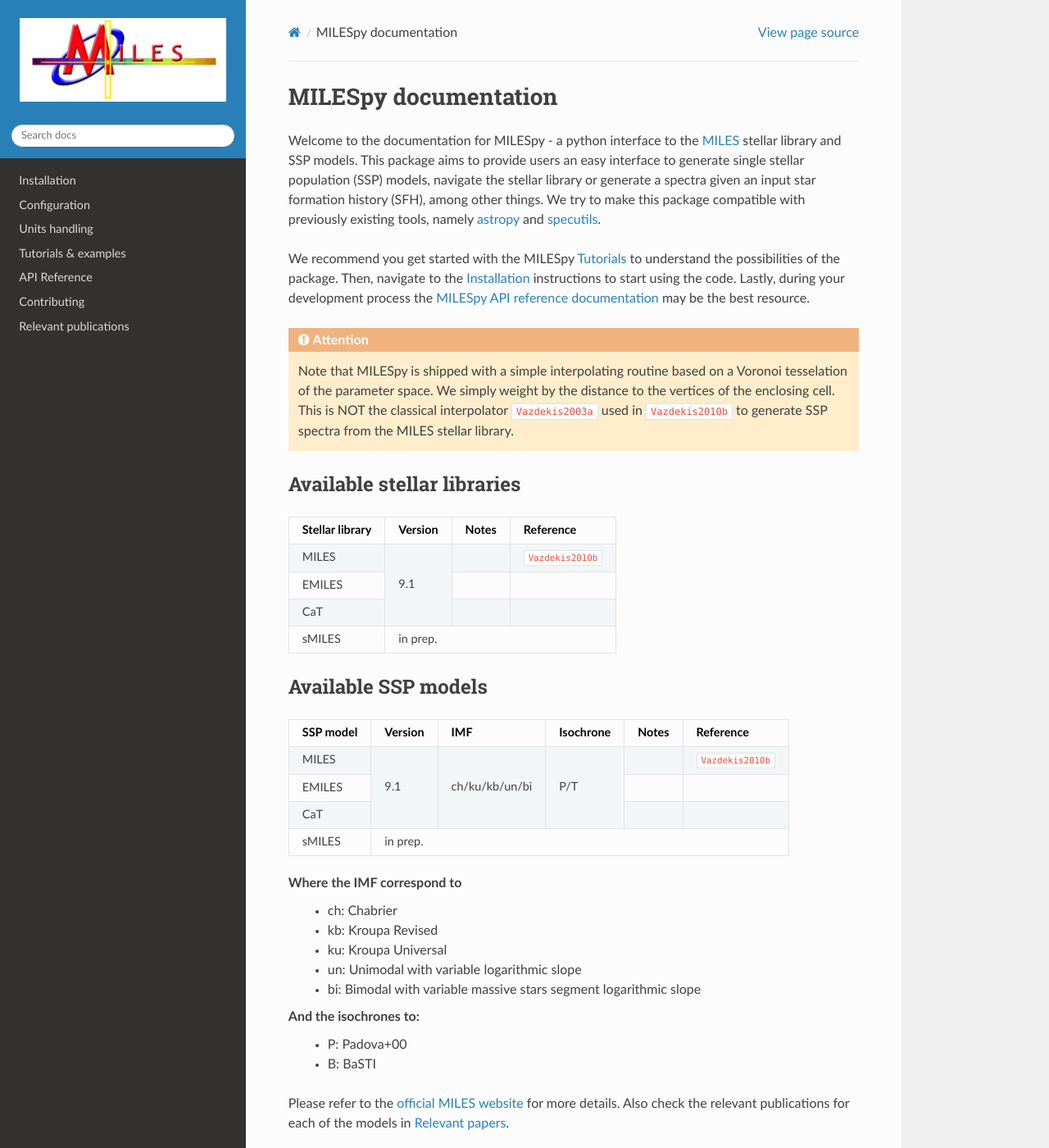
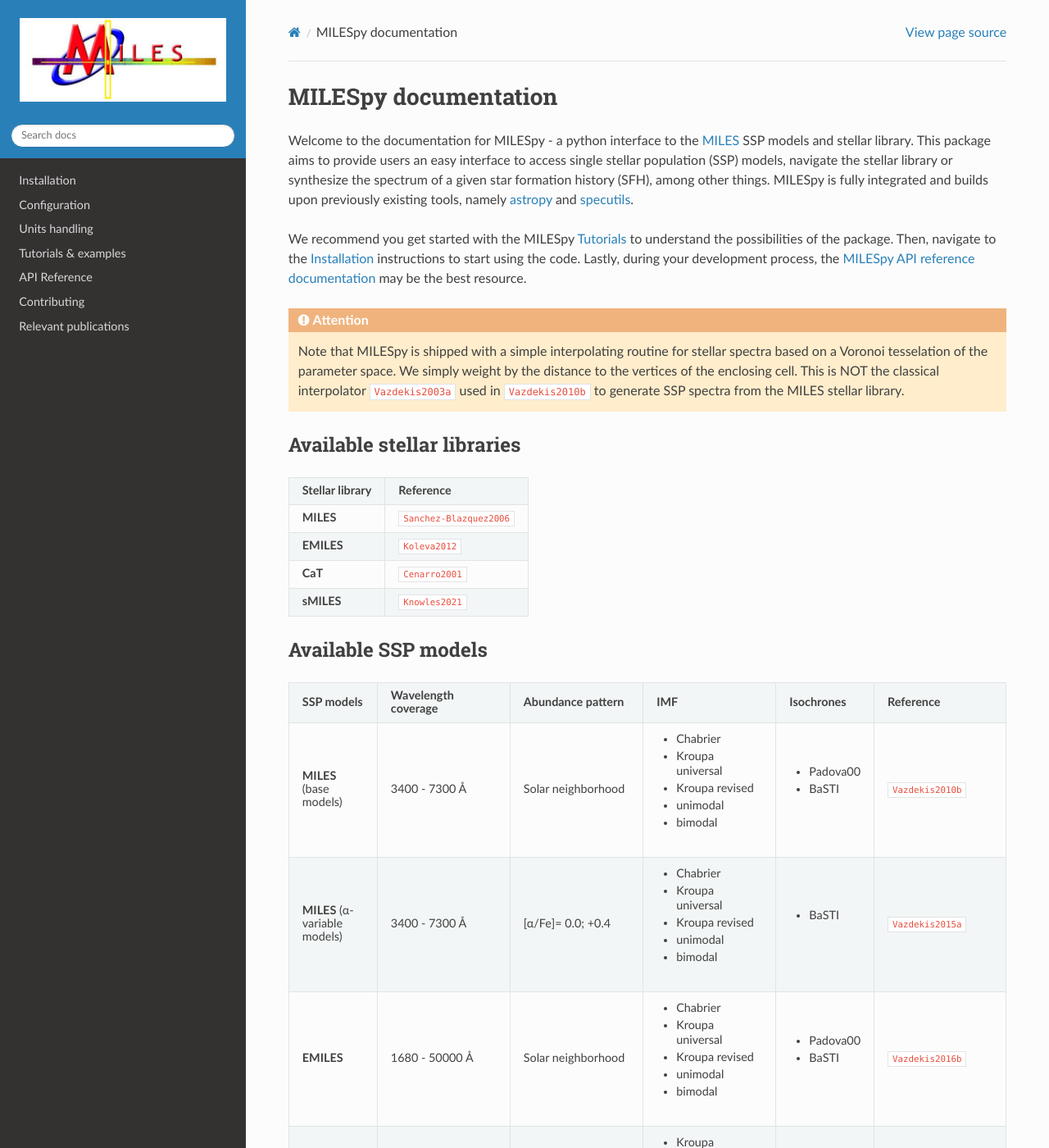
Before and after one commit to miles-iac/milespy, a Sphinx documentation site: the page built from docs/index.rst, in a window 1280 px wide and 1400 px high. Shown: the whole window at 82% size. Built offline with Sphinx 7.4.7 and the Read the Docs theme 3.1.0, drawn with Linux system fonts in a browser that asks for light colours; pages that are not in the unit, such as notebooks, are missing from menus; cross-references to code outside the pages are shown as plain code; some of the changed text lies outside the part shown.

Commit message:
[no test] Improve documentation homepage

```diff
--- /dev/null
+++ b/docs/_static/custom.css
@@ -0,0 +1,6 @@
+.wy-table-responsive table td {
+    white-space: normal;
+}
+.wy-nav-content {
+    max-width: 1000px;
+}
--- a/docs/biblio.bib
+++ b/docs/biblio.bib
@@ -67,6 +67,25 @@
   keywords = {Astrophysics - Cosmology and Nongalactic Astrophysics,catalogs,galaxies: kinematics and dynamics,methods: data analysis,stars: kinematics and dynamics,techniques: spectroscopic},
   annotation = {ADS Bibcode: 2011A\&A...532A..95F},
   file = {/home/isaacaa/Zotero/storage/B4DYE2CZ/Falcón-Barroso et al. - 2011 - An updated MILES stellar library and stellar population models.pdf}
+}
+
+@article{Knowles2021,
+  title = {{{sMILES}}: A Library of Semi-Empirical {{MILES}} Stellar Spectra with Variable [ {\emph{{$\alpha$}}} /{{Fe}}] Abundances},
+  shorttitle = {{{sMILES}}},
+  author = {Knowles, Adam T and Sansom, A E and Allende~Prieto, C and Vazdekis, A},
+  year = {2021},
+  month = apr,
+  journal = {Monthly Notices of the Royal Astronomical Society},
+  volume = {504},
+  number = {2},
+  pages = {2286--2311},
+  issn = {0035-8711, 1365-2966},
+  doi = {10.1093/mnras/stab1001},
+  urldate = {2025-05-16},
+  abstract = {We present a new library of semi-empirical stellar spectra that is based on the empirical Medium resolution Isaac Newton Library of Empirical Spectra (MILES) library. A new, high-resolution library of theoretical stellar spectra is generated that is specifically designed for use in stellar population studies. We test these models across their full wavelength range against other model libraries and find reasonable agreement in their predictions of spectral changes due to atmospheric {$\alpha$}-element variations, known as differential corrections. We also test the models against the MILES and MaStar libraries of empirical stellar spectra and also find reasonable agreements, as expected from previous work. We then use the abundance pattern predictions of the new theoretical stellar spectra to differentially correct MILES spectra to create semi-empirical MILES (sMILES) star spectra with abundance patterns that differ from those present in the Milky Way. The final result is five families of 801 sMILES stars with [{$\alpha$}/Fe] abundances ranging from -0.20 to 0.60 dex at MILES resolution (FWHM = 2.5 {\AA}) and wavelength coverage (3540.5--7409.6 {\AA}). We make the sMILES library publicly available.},
+  copyright = {https://academic.oup.com/journals/pages/open\_access/funder\_policies/chorus/standard\_publication\_model},
+  langid = {english},
+  file = {/home/isaacaa/Zotero/storage/NLDYRE7Q/Knowles et al. - 2021 - sMILES a library of semi-empirical MILES stellar spectra with variable [ α Fe] abundances.pdf}
 }
 
 @article{Koleva2012,
--- a/docs/conf.py
+++ b/docs/conf.py
@@ -89,4 +89,5 @@
 # Add any paths that contain custom static files (such as style sheets) here,
 # relative to this directory. They are copied after the builtin static files,
 # so a file named "default.css" will overwrite the builtin "default.css".
-# html_static_path = ["_static"]
+html_static_path = ["_static"]
+html_css_files = ["custom.css"]
--- a/docs/index.rst
+++ b/docs/index.rst
@@ -7,65 +7,97 @@
 ===================================
 
 Welcome to the documentation for MILESpy - a python interface to the
-`MILES <http://miles.iac.es>`_ stellar library and SSP models.
-This package aims to provide users an easy interface to generate single stellar
-population (SSP) models, navigate the stellar library or generate a spectra given
-an input star formation history (SFH), among other things.
-We try to make this package compatible with previously existing tools, namely
+`MILES <http://miles.iac.es>`_ SSP models and stellar library.
+This package aims to provide users an easy interface to access single stellar
+population (SSP) models, navigate the stellar library or synthesize the
+spectrum of a given star formation history (SFH), among other things.
+MILESpy is fully integrated and builds upon previously existing tools, namely
 `astropy <https://www.astropy.org/>`_ and `specutils <https://specutils.readthedocs.io>`_.
 
 We recommend you get started with the MILESpy :doc:`tutorials/index` to understand
 the possibilities of the package. Then, navigate to the :doc:`installation` instructions
-to start using the code. Lastly, during your development process the :doc:`reference/index`
+to start using the code. Lastly, during your development process, the :doc:`reference/index`
 may be the best resource.
 
 .. attention::
-   Note that MILESpy is shipped with a simple interpolating routine based on a
-   Voronoi tesselation of the parameter space. We simply weight by the distance
-   to the vertices of the enclosing cell. This is NOT the classical
-   interpolator :cite:p:`Vazdekis2003a` used in :cite:t:`Vazdekis2010b`
-   to generate SSP spectra from the MILES stellar library.
+   Note that MILESpy is shipped with a simple interpolating routine for stellar
+   spectra based on a Voronoi tesselation of the parameter space.
+   We simply weight by the distance to the vertices of the enclosing cell. This
+   is NOT the classical interpolator :cite:p:`Vazdekis2003a` used in
+   :cite:t:`Vazdekis2010b` to generate SSP spectra from the MILES stellar
+   library.
 
 Available stellar libraries
 ~~~~~~~~~~~~~~~~~~~~~~~~~~~
 
-+-----------------+---------+-------+-----------------------------+
-| Stellar library | Version | Notes | Reference                   |
-+=================+=========+=======+=============================+
-| MILES           | 9.1     |       | :cite:t:`Vazdekis2010b`     |
-+-----------------+         +-------+-----------------------------+
-| EMILES          |         |       |                             |
-+-----------------+         +-------+-----------------------------+
-| CaT             |         |       |                             |
-+-----------------+---------+-------+-----------------------------+
-| sMILES          |          in prep.                             |
-+-----------------+---------+-------+-----------------------------+
+.. list-table::
+
+
+   * - **Stellar library**
+     - **Reference**
+   * - **MILES**
+     - :cite:t:`Sanchez-Blazquez2006`
+   * - **EMILES**
+     - :cite:t:`Koleva2012`
+   * - **CaT**
+     - :cite:t:`Cenarro2001`
+   * - **sMILES**
+     - :cite:t:`Knowles2021`
 
 Available SSP models
 ~~~~~~~~~~~~~~~~~~~~
 
-+-----------+---------+----------------+-----------+-------+------------------------------+
-| SSP model | Version | IMF            + Isochrone + Notes | Reference                    |
-+===========+=========+================+===========+=======+==============================+
-| MILES     | 9.1     |                |           |       | :cite:t:`Vazdekis2010b`      |
-+-----------+         |                |           +-------+------------------------------+
-| EMILES    |         | ch/ku/kb/un/bi | P/T       |       |                              |
-+-----------+         |                |           +-------+------------------------------+
-| CaT       |         |                |           |       |                              |
-+-----------+---------+----------------+-----------+-------+------------------------------+
-| sMILES    |          in prep.                                                           |
-+-----------+---------+----------------+-----------+-------+------------------------------+
+.. list-table::
+   :widths: 2 3 3 3 2 3
 
-Where the IMF correspond to
-  - ch: Chabrier
-  - kb: Kroupa Revised
-  - ku: Kroupa Universal
-  - un: Unimodal with variable logarithmic slope
-  - bi: Bimodal with variable massive stars segment logarithmic slope
+   * - **SSP models**
+     - **Wavelength coverage**
+     - **Abundance pattern**
+     - **IMF**
+     - **Isochrones**
+     - **Reference**
+   * - **MILES** (base models)
+     - 3400 - 7300 Å
+     - Solar neighborhood
+     - * Chabrier
+       * Kroupa universal
+       * Kroupa revised
+       * unimodal
+       * bimodal
+     - * Padova00
+       * BaSTI
+     - :cite:t:`Vazdekis2010b`
+   * - **MILES** (α-variable models)
+     - 3400 - 7300 Å
+     - [α/Fe]= 0.0; +0.4
+     - * Chabrier
+       * Kroupa universal
+       * Kroupa revised
+       * unimodal
+       * bimodal
+     - * BaSTI
+     - :cite:t:`Vazdekis2015a`
+   * - **EMILES**
+     - 1680 - 50000 Å
+     - Solar neighborhood
+     - * Chabrier
+       * Kroupa universal
+       * Kroupa revised
+       * unimodal
+       * bimodal
+     - * Padova00
+       * BaSTI
+     - :cite:t:`Vazdekis2016b`
+   * - **CaT**
+     - 8348 - 8950 Å
+     - Solar neighborhood
+     - * Kroupa universal
+       * Kroupa revised
+       * unimodal
+       * bimodal
+     - * Padova00
+     - :cite:t:`Vazdekis2003a`
 
-And the isochrones to:
-  - P: Padova+00
-  - B: BaSTI
 
 Please refer to the `official MILES website <https://research.iac.es/proyecto/miles/pages/ssp-models.php>`_ for more details. Also check the relevant publications for each of the models in :doc:`references`.
 
```
